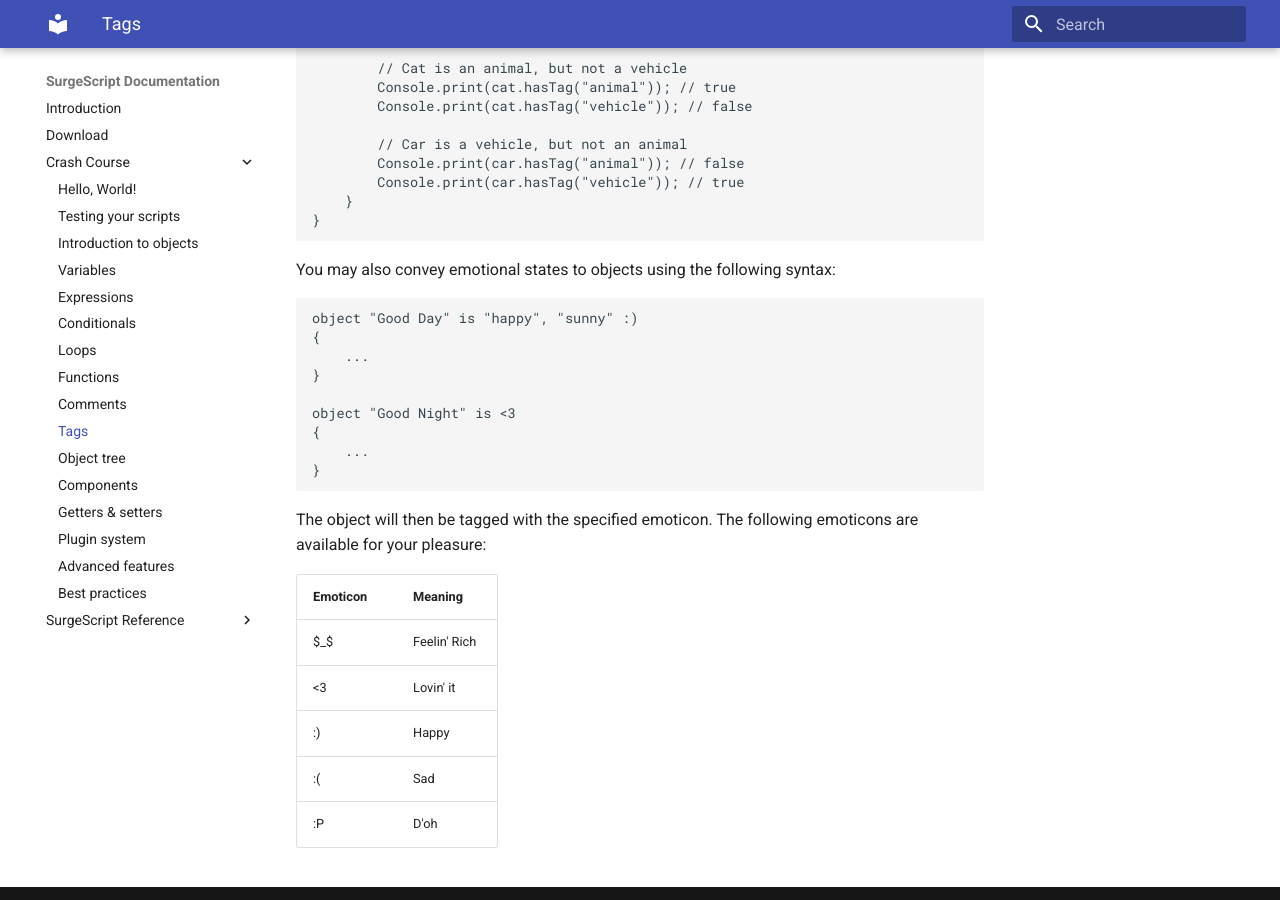
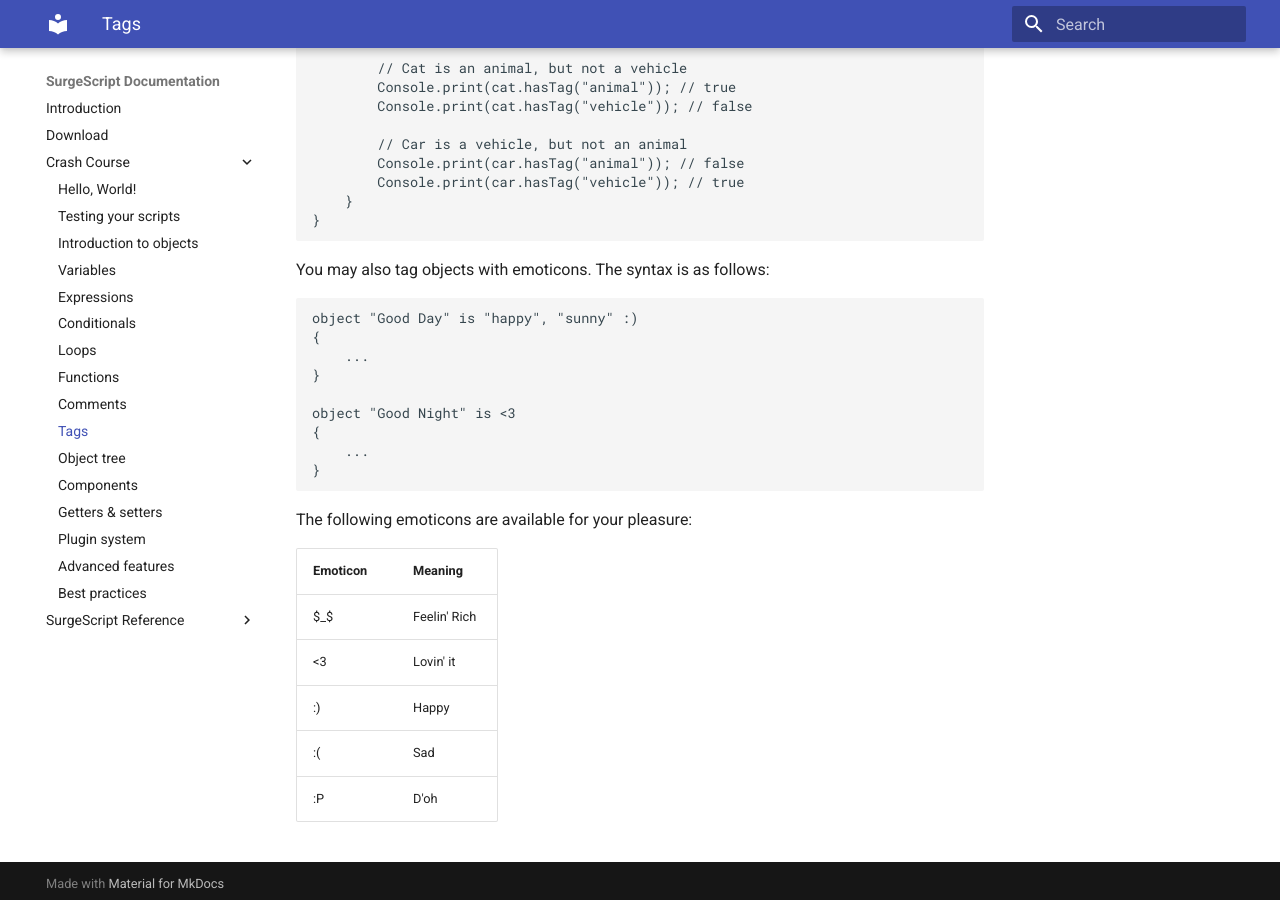
Before and after one commit to alemart/surgescript, an MkDocs documentation site: the page built from docs/tutorials/tags.md, in a window 1280 px wide and 900 px high, scrolled down 953 px. Built offline with MkDocs 1.6.1 and Material for MkDocs 9.7.7, drawn with Linux system fonts in a browser that asks for light colours; old or Windows-style settings are respelled for this version of MkDocs.

Commit message:
Small changes

````diff
--- a/docs/tutorials/tags.md
+++ b/docs/tutorials/tags.md
@@ -54,7 +54,7 @@ object "Application"
 }
 ```
 
-You may also convey emotional states to objects using the following syntax:
+You may also tag objects with emoticons. The syntax is as follows:
 
 ```
 object "Good Day" is "happy", "sunny" :)
@@ -68,7 +68,7 @@ object "Good Night" is <3
 }
 ```
 
-The object will then be tagged with the specified emoticon. The following emoticons are available for your pleasure:
+The following emoticons are available for your pleasure:
 
 Emoticon|Meaning
 --------|-------
````
